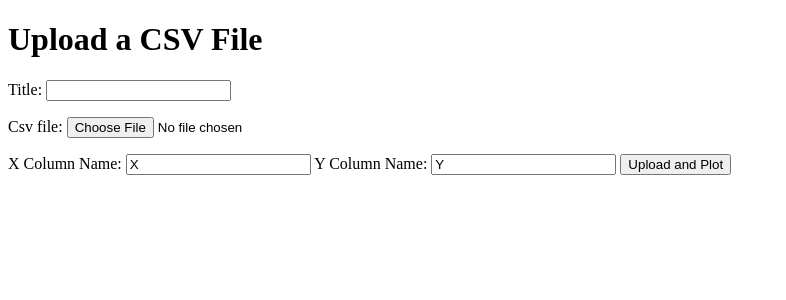
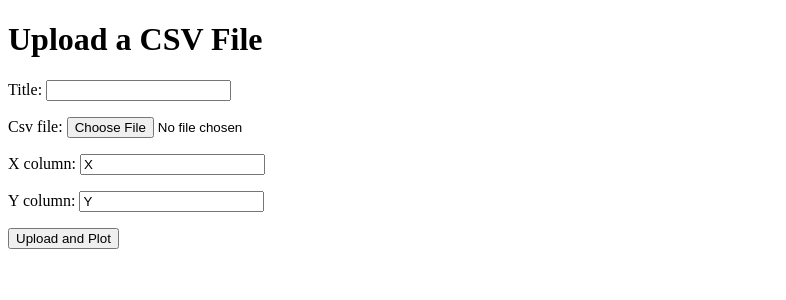
Before and after one commit to shrayansh1498/CSV_Graph_Plotter, a Django app: page / in a window 1280 px wide. Shown: the top 300 px of the page, without its empty margins (0-786 px from the left). Run offline with Django 3.2, Linux system fonts and the light colour scheme.

Commit message:
version 4

```diff
--- a/CSV_Graph_Plotter_Project/CSV_Graph_Plotter/forms.py
+++ b/CSV_Graph_Plotter_Project/CSV_Graph_Plotter/forms.py
@@ -4,4 +4,4 @@ from .models import UploadedCSV
 class CSVUploadForm(forms.ModelForm):
     class Meta:
         model = UploadedCSV
-        fields = ['title', 'csv_file']
+        fields = ['title', 'csv_file', 'x_column', 'y_column']
--- a/CSV_Graph_Plotter_Project/CSV_Graph_Plotter/models.py
+++ b/CSV_Graph_Plotter_Project/CSV_Graph_Plotter/models.py
@@ -5,6 +5,8 @@ from django.db import models
 class UploadedCSV(models.Model):
     title = models.CharField(max_length=255)
     csv_file = models.FileField(upload_to='')
+    x_column = models.CharField(max_length=255, default='X')
+    y_column = models.CharField(max_length=255, default='Y')
     uploaded_at = models.DateTimeField(auto_now_add=True)
 
     def __str__(self):
--- a/CSV_Graph_Plotter_Project/CSV_Graph_Plotter/views.py
+++ b/CSV_Graph_Plotter_Project/CSV_Graph_Plotter/views.py
@@ -37,9 +37,11 @@ def index(request):
             # plt.xlabel('X-axis')
             # plt.ylabel('Y-axis')
 
-            # Allow users to specify X and Y column names (update these as needed)
-            x_column = request.POST.get('x_column', 'X')
-            y_column = request.POST.get('y_column', 'Y')
+            # Allow users to specify X and Y column names
+            # x_column = request.POST.get('x_column')
+            # y_column = request.POST.get('y_column')
+            x_column = uploaded_csv.x_column
+            y_column = uploaded_csv.y_column
 
             plt.plot(data[x_column], data[y_column])
             plt.xlabel(x_column)
--- a/CSV_Graph_Plotter_Project/templates/upload.html
+++ b/CSV_Graph_Plotter_Project/templates/upload.html
@@ -9,11 +9,11 @@
         {% csrf_token %}
         {{ form.as_p }}
 
-        <label for="x_column">X Column Name:</label>
-        <input type="text" name="x_column" id="x_column" value="X">
+        {% comment %} <label for="x_column">X Column Name:</label>
+        <input type="text" name="x_column" id="x_column">
 
         <label for="y_column">Y Column Name:</label>
-        <input type="text" name="y_column" id="y_column" value="Y">
+        <input type="text" name="y_column" id="y_column"> {% endcomment %}
 
         <button type="submit">Upload and Plot</button>
     </form>
```
Also changed, not shown: CSV_Graph_Plotter_Project/CSV_Graph_Plotter/migrations/0002_auto_20231103_0953.py (added), CSV_Graph_Plotter_Project/db.sqlite3.
